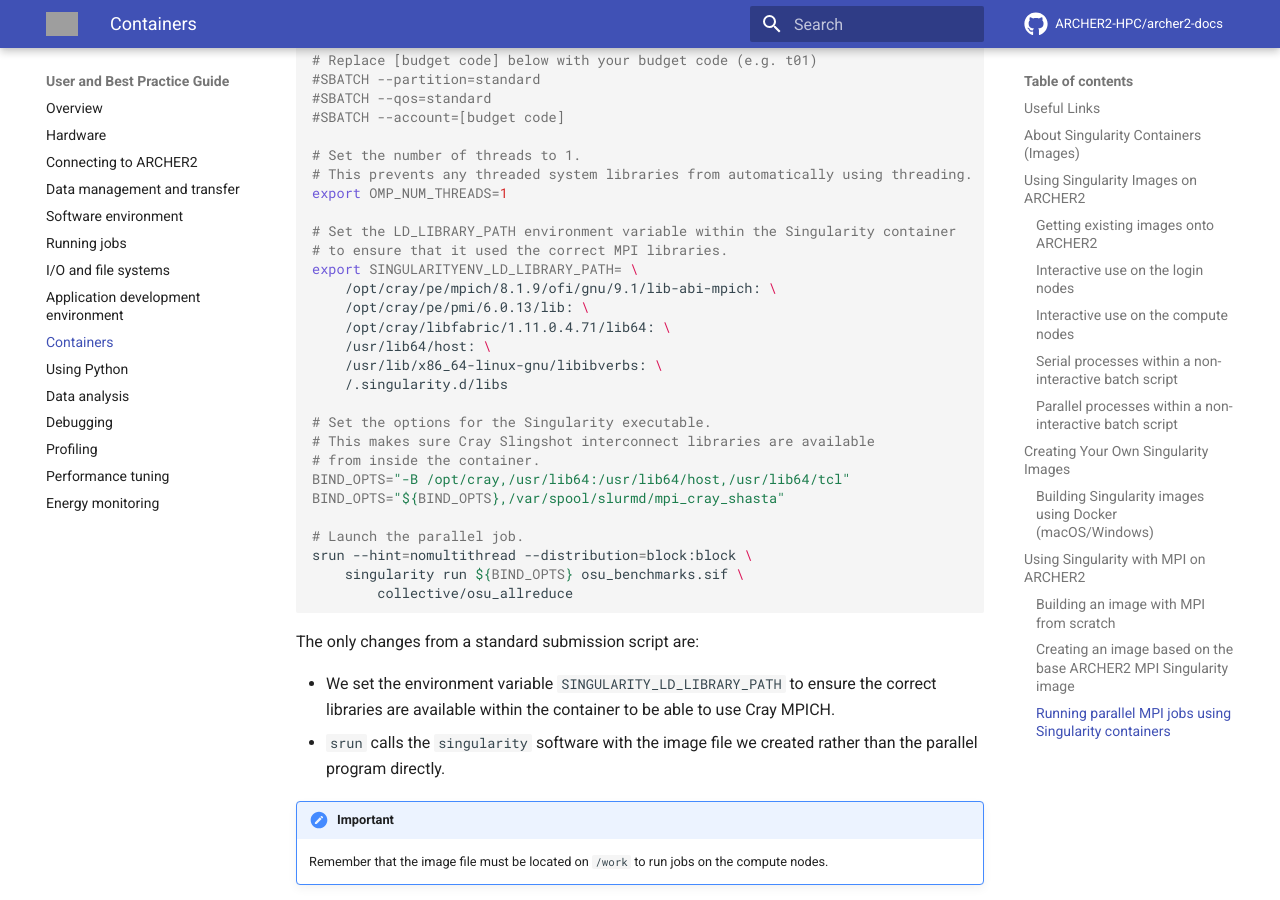
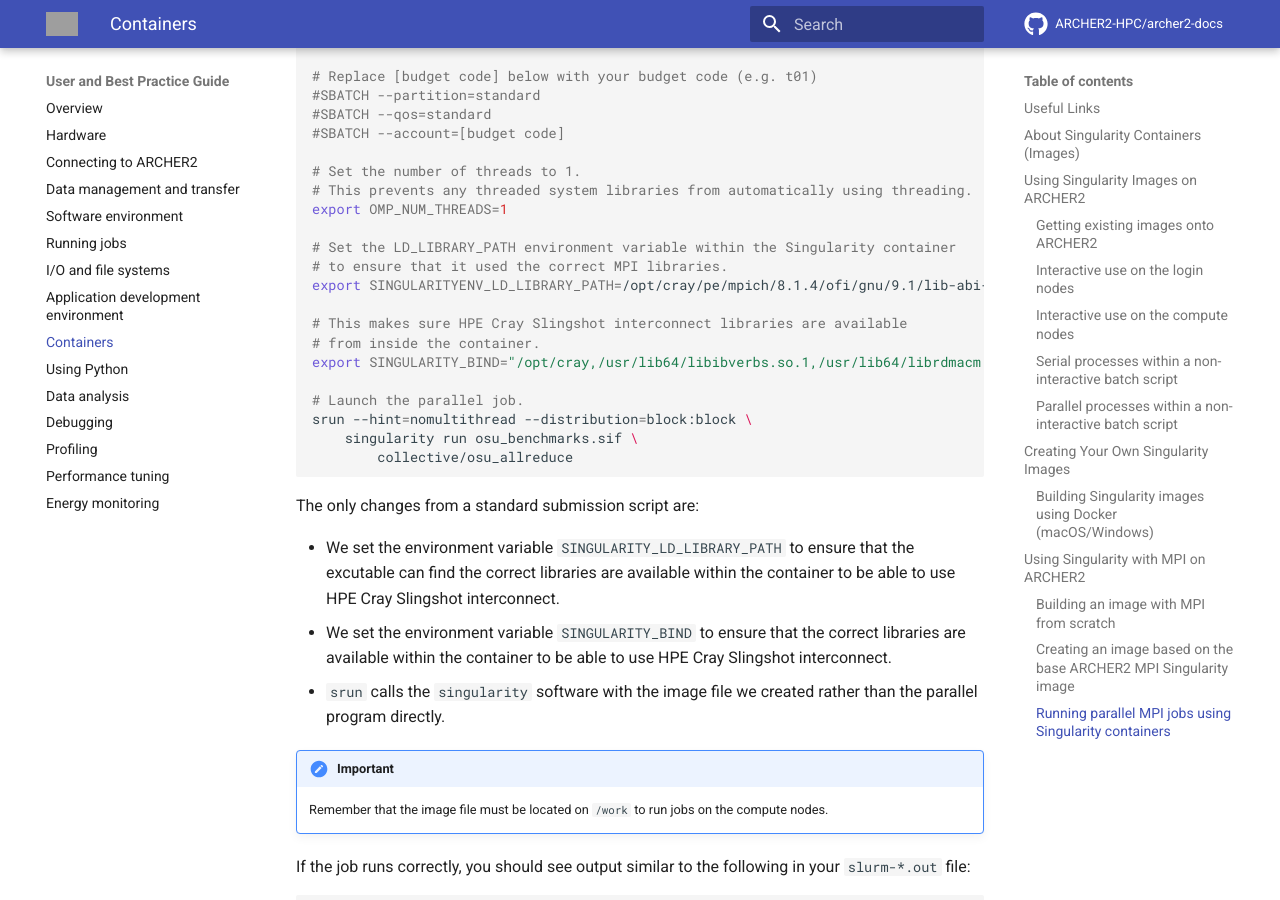
Before and after one commit to ARCHER2-HPC/archer2-docs, an MkDocs documentation site: the page built from docs/user-guide/containers.md, in a window 1280 px wide and 900 px high, scrolled down 9446 px. Built offline with MkDocs 1.6.1 and Material for MkDocs 9.7.7, drawn with Linux system fonts in a browser that asks for light colours; comment, search, counter and statistics services are not loaded; grey boxes are pictures that could not be loaded.

Commit message:
Fixes parallel job script

````diff
--- a/docs/user-guide/containers.md
+++ b/docs/user-guide/containers.md
@@ -390,50 +390,43 @@ on two nodes where all 128 cores on each node are used for MPI processes (so, 25
 MPI processes in total).
 
 === "Full system"
-    ```bash
-    #!/bin/bash
+```bash
+#!/bin/bash
 
-    # Slurm job options (name, compute nodes, job time)
-    #SBATCH --job-name=singularity_parallel
-    #SBATCH --time=0:10:0
-    #SBATCH --nodes=2
-    #SBATCH --tasks-per-node=128
-    #SBATCH --cpus-per-task=1
+# Slurm job options (name, compute nodes, job time)
+#SBATCH --job-name=singularity_parallel
+#SBATCH --time=0:10:0
+#SBATCH --nodes=2
+#SBATCH --tasks-per-node=128
+#SBATCH --cpus-per-task=1
 
-    # Replace [budget code] below with your budget code (e.g. t01)
-    #SBATCH --partition=standard
-    #SBATCH --qos=standard
-    #SBATCH --account=[budget code]
+# Replace [budget code] below with your budget code (e.g. t01)
+#SBATCH --partition=standard
+#SBATCH --qos=standard
+#SBATCH --account=[budget code]
 
-    # Set the number of threads to 1.
-    # This prevents any threaded system libraries from automatically using threading.
-    export OMP_NUM_THREADS=1
+# Set the number of threads to 1.
+# This prevents any threaded system libraries from automatically using threading.
+export OMP_NUM_THREADS=1
 
-    # Set the LD_LIBRARY_PATH environment variable within the Singularity container
-    # to ensure that it used the correct MPI libraries.
-    export SINGULARITYENV_LD_LIBRARY_PATH= \
-        /opt/cray/pe/mpich/8.1.9/ofi/gnu/9.1/lib-abi-mpich: \
-        /opt/cray/pe/pmi/6.0.13/lib: \
-        /opt/cray/libfabric/1.11.0.4.71/lib64: \
-        /usr/lib64/host: \
-        /usr/lib/x86_64-linux-gnu/libibverbs: \
-        /.singularity.d/libs
+# Set the LD_LIBRARY_PATH environment variable within the Singularity container
+# to ensure that it used the correct MPI libraries.
+export SINGULARITYENV_LD_LIBRARY_PATH=/opt/cray/pe/mpich/8.1.4/ofi/gnu/9.1/lib-abi-mpich:/opt/cray/pe/pmi/6.0.10/lib:/opt/cray/libfabric/1.11.0.4.71/lib64:/usr/lib64/host:/usr/lib/x86_64-linux-gnu/libibverbs:/.singularity.d/libs:/opt/cray/pe/gcc-libs
 
-    # Set the options for the Singularity executable.
-    # This makes sure Cray Slingshot interconnect libraries are available
-    # from inside the container.
-    BIND_OPTS="-B /opt/cray,/usr/lib64:/usr/lib64/host,/usr/lib64/tcl"
-    BIND_OPTS="${BIND_OPTS},/var/spool/slurmd/mpi_cray_shasta"
+# This makes sure HPE Cray Slingshot interconnect libraries are available
+# from inside the container.
+export SINGULARITY_BIND="/opt/cray,/usr/lib64/libibverbs.so.1,/usr/lib64/librdmacm.so.1, /usr/lib64/libnl-3.so.200,/usr/lib64/libnl-route-3.so.200,/usr/lib64/libpals.so.0, /var/spool/slurmd/mpi_cray_shasta,/usr/lib64/libibverbs/libmlx5-rdmav25.so,/etc/libibverbs.d,/opt/gcc"
 
-    # Launch the parallel job.
-    srun --hint=nomultithread --distribution=block:block \
-        singularity run ${BIND_OPTS} osu_benchmarks.sif \
-            collective/osu_allreduce
-    ```
+# Launch the parallel job.
+srun --hint=nomultithread --distribution=block:block \
+    singularity run osu_benchmarks.sif \
+        collective/osu_allreduce
+```
 
 The only changes from a standard submission script are:
 
-- We set the environment variable `SINGULARITY_LD_LIBRARY_PATH` to ensure the correct libraries are available within the container to be able to use Cray MPICH.
+- We set the environment variable `SINGULARITY_LD_LIBRARY_PATH` to ensure that the excutable can find the correct libraries are available within the container to be able to use HPE Cray Slingshot interconnect.
+- We set the environment variable `SINGULARITY_BIND` to ensure that the correct libraries are available within the container to be able to use HPE Cray Slingshot interconnect.
 - `srun` calls the `singularity` software with the image file we created rather than the parallel program directly.
 
 !!! important
````
